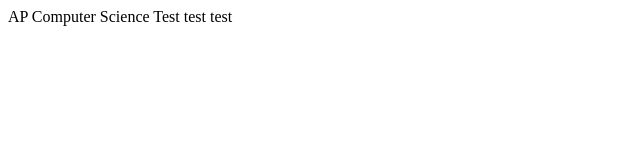
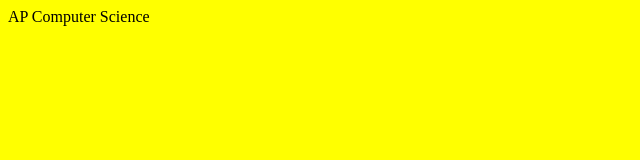
Before and after one commit to MaxKobetz/AP-Computer-, a plain HTML site: page index.html in a window 1280 px wide. Shown: the whole page, without its empty margins (0-640 px from the left). Drawn offline with Linux system fonts and the light colour scheme.

Commit message:
Update index.html

```diff
--- a/index.html
+++ b/index.html
@@ -1,8 +1,10 @@
 <html>
 <head>
-AP Computer Science
+  <style>
+    body {background-color: yellow;  }
+  </style>
 </head>
 <body>
-Test test test
+AP Computer Science
 </body>
 </html>
```
